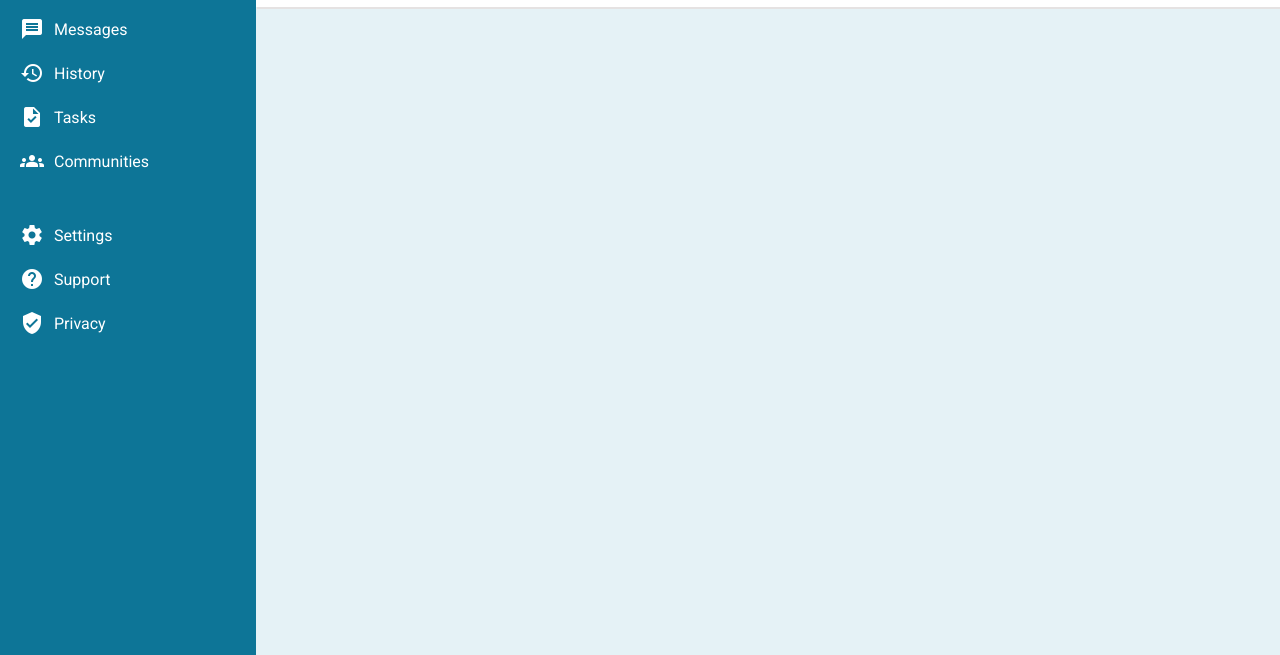
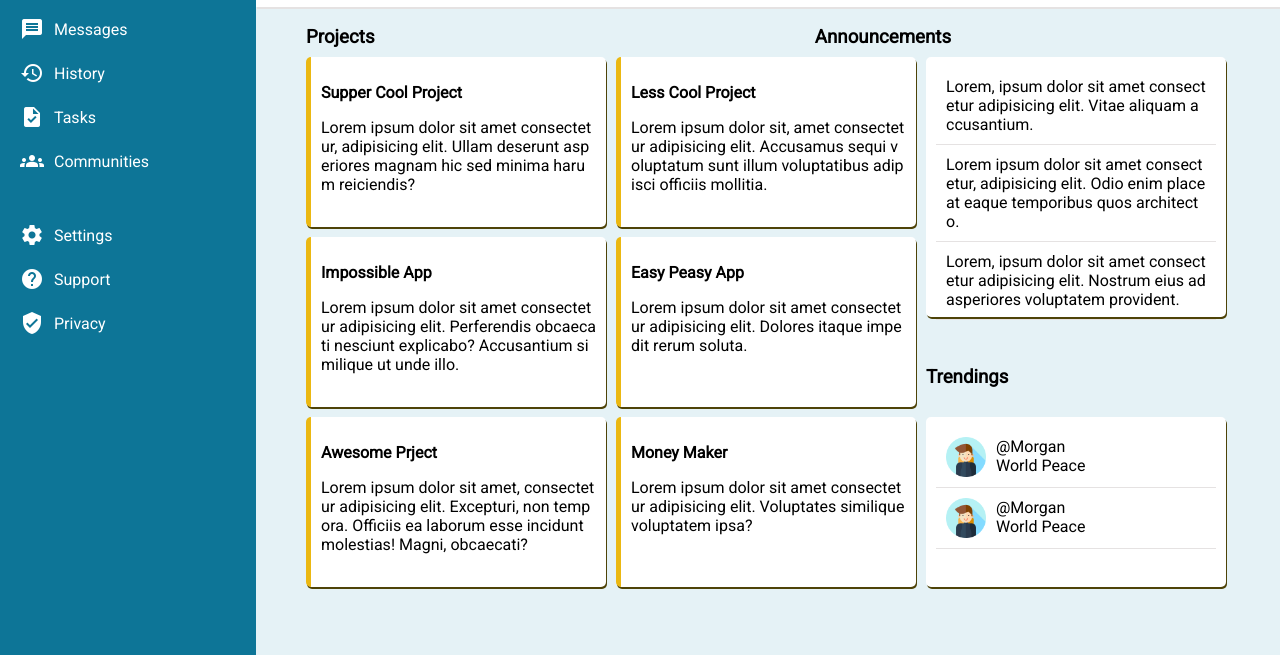
Before and after one commit to gaba-bouliva/dashboard, a plain HTML site: page index.html in a window 1280 px wide. Shown: the part 145-800 px from the top of the page. Drawn offline with Linux system fonts and the light colour scheme.

Commit message:
Write HTML elements for main content section and style it

```diff
--- a/index.css
+++ b/index.css
@@ -43,7 +43,7 @@ body{
 
   height: 100%;
   background-color: rgb(13, 117, 151);
-  height: 100vh;
+  height: 150vh;
 }
 .logo{
   display: flex;
@@ -142,3 +142,80 @@ div.user-actions>button{
   margin-left: 20px;
   cursor: pointer;
 }
+
+.main-content > .projects{
+  display: grid;
+  grid-template-rows: repeat(6, 80px);
+  grid-template-columns: repeat(3, 300px);
+  margin-left: 50px;
+  gap: 10px;
+
+}
+
+.main-content > div.projects > div.project, div.announcements, div.trends{
+  background-color: #fff;
+  border-radius: 5px;
+  padding: 10px;
+  box-shadow: 1px 2px rgb(78, 67, 8);
+}
+
+div.projects > div.project{
+  border-left: 5px solid rgb(235, 184, 18);
+  word-break: break-all;
+  padding: 10px;
+}
+
+div.announcements > div.announcement, div.trends>div.trend{
+  padding: 10px;
+  border-bottom: 1px solid rgb(229, 226, 226) ;
+  word-break: break-all;
+}
+
+.project1{
+  grid-area: 1 / 1 / 3 / 2;
+}
+
+.project2{
+  grid-area: 1 / 2 / 3 / 3 ;
+}
+
+.project3{
+  grid-area: 3 / 1 / 5 / 2;
+}
+
+.project4{
+  grid-area: 3 / 2 / 5 / 3;
+}
+
+.project5{
+  grid-area: 5 / 1 / 7 / 2;
+}
+
+.project6{
+  grid-area: 5 / 2 / 7 / 3;
+}
+
+.announcements{
+  grid-area: 1 / 3 / 4 / 4;
+}
+
+.trends{
+  grid-area: 5 / 3 / 7 / 4;
+}
+.trend{
+  display: flex;
+  justify-content: start;
+}
+
+.trends-title{
+  align-self: end;
+}
+
+.projects-announcements-titles{
+  width: 63%;
+  height: 50px;
+  display: flex;
+  justify-content: space-between;
+  margin-left: 50px;
+
+}
--- a/index.html
+++ b/index.html
@@ -50,7 +50,49 @@
             </div>
           </div>
           <div class="main-content">
+            <div class="projects-announcements-titles">
+              <div class="projects-title"><h3>Projects</h3></div>
+              <div class="announcements-title"><h3>Announcements</h3></div>
+            </div>
+            <div class="projects">
+               <div class="project project1">
+             <p><b>Supper Cool Project</b></p>
+              Lorem ipsum dolor sit amet consectetur, adipisicing elit. Ullam deserunt asperiores magnam hic sed minima harum reiciendis?
 
+            </div>
+            <div class="project project2">
+              <p><b>Less Cool Project</b></p>
+              Lorem ipsum dolor sit, amet consectetur adipisicing elit. Accusamus sequi voluptatum sunt illum voluptatibus adipisci officiis mollitia.
+            </div>
+            <div class="project project3">
+              <p><b>Impossible App</b></p>
+              Lorem ipsum dolor sit amet consectetur adipisicing elit. Perferendis obcaecati nesciunt explicabo? Accusantium similique ut unde illo.
+            </div>
+            <div class="project project4">
+               <p><b>Easy Peasy App</b></p>
+              Lorem ipsum dolor sit amet consectetur adipisicing elit. Dolores itaque impedit rerum soluta.
+            </div>
+            <div class="project project5">
+              <p><b>Awesome Prject</b></p>
+              Lorem ipsum dolor sit amet, consectetur adipisicing elit. Excepturi, non tempora. Officiis ea laborum esse incidunt molestias! Magni, obcaecati?
+            </div>
+            <div class="project project6">
+               <p><b>Money Maker</b></p>
+              Lorem ipsum dolor sit amet consectetur adipisicing elit. Voluptates similique voluptatem ipsa?
+            </div>
+            <div class="announcements">
+              <div class="announcement">Lorem, ipsum dolor sit amet consectetur adipisicing elit. Vitae aliquam accusantium.</div>
+              <div class="announcement">Lorem ipsum dolor sit amet consectetur, adipisicing elit. Odio enim placeat eaque temporibus quos architecto.</div>
+              <div class="announcement">Lorem, ipsum dolor sit amet consectetur adipisicing elit. Nostrum eius ad asperiores voluptatem provident.</div>
+            </div>
+            <div class="trends-title">
+              <h3>Trendings</h3>
+            </div>
+            <div class="trends">
+              <div class="trend"><img id="sm-user-avatar" src="./images/female-user.png" alt="..."><div>@Morgan<div>World Peace</div></div></div>
+              <div class="trend"><img id="sm-user-avatar" src="./images/female-user.png" alt="..."><div>@Morgan<div>World Peace</div></div></div>
+
+            </div>
           </div>
       </div>
    </div>
```
